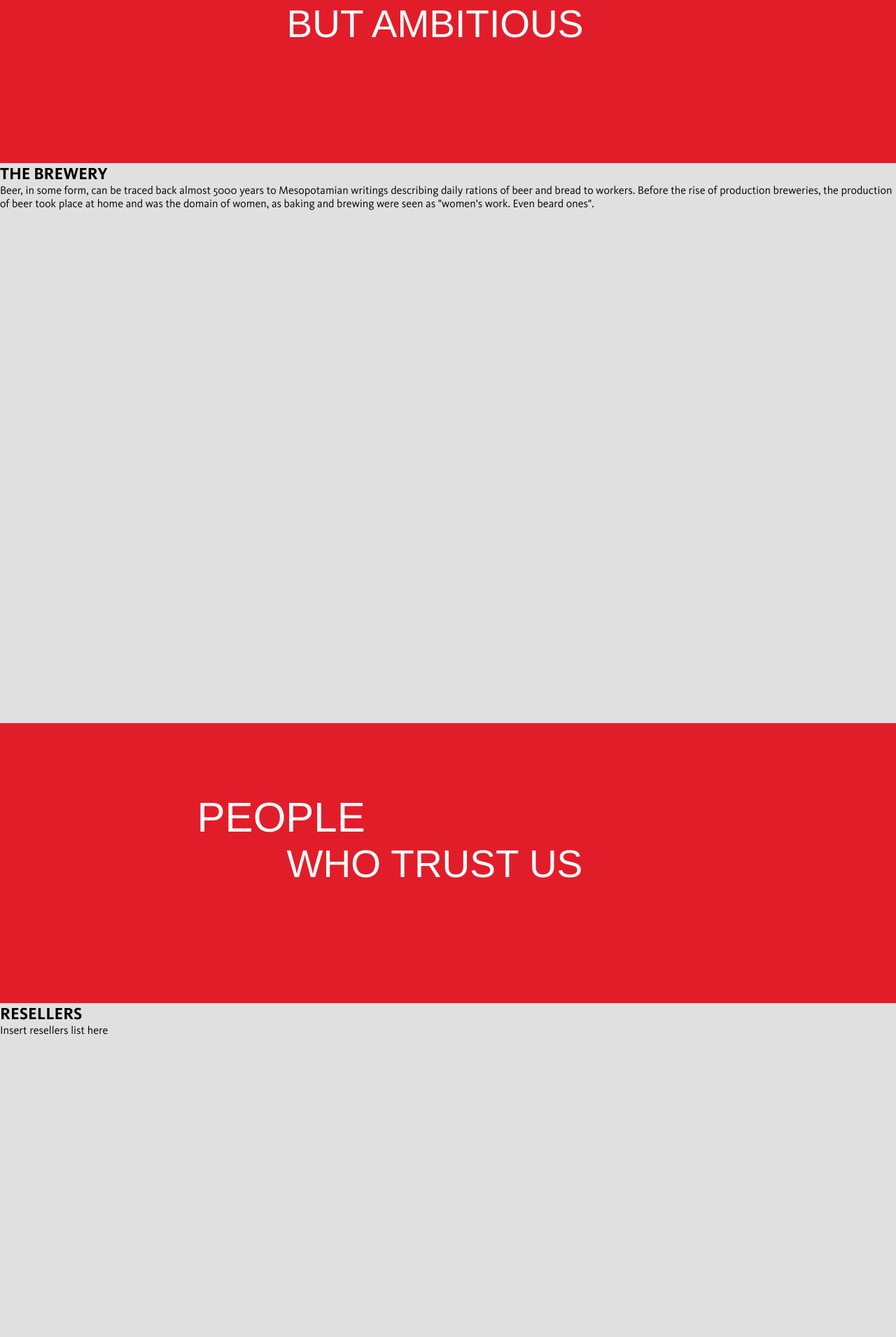
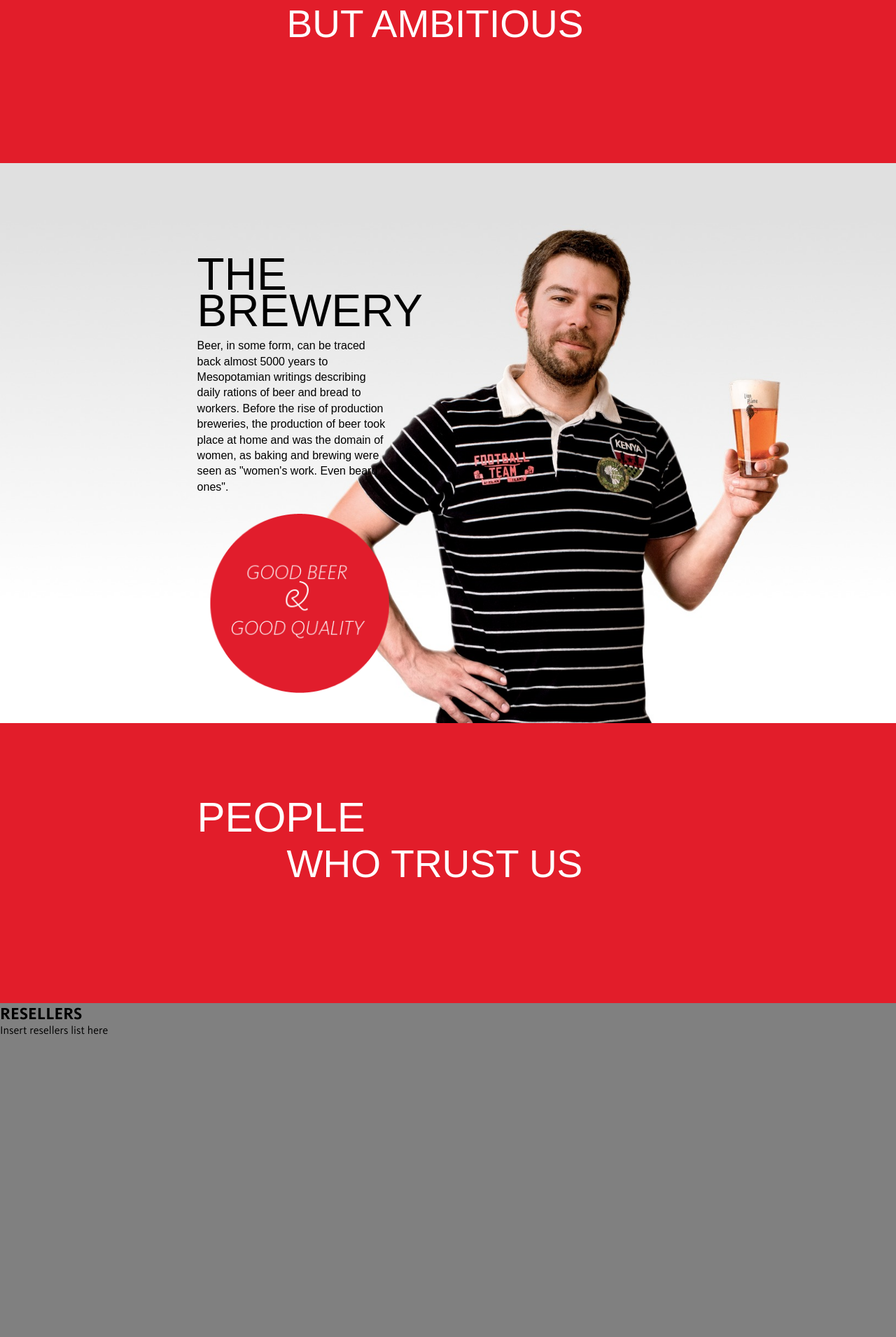
Before and after one commit to amodef/lion-a-plume.be, a PHP site: page / in a window 1280 px wide. Shown: the part 2167-4077 px from the top of the page at 70% size. Run offline with PHP 8.4, Linux system fonts and the light colour scheme; some libraries are stand-ins or nearby versions; some web fonts are replaced.

Commit message:
Add the third page layout

```diff
--- a/index.html
+++ b/index.html
@@ -29,7 +29,7 @@
 				<a href="#intro"><img src="images/nav_logo.png" alt="Lion à Plume" title="Lion à Plume"></a>
 			</li>
 			<li class="t1"><a href="#slides" title="Our beers">Our beers</a></li>
-			<li class="t2"><a href="#brewe_bg" title="The brewery">The brewery</a></li>
+			<li class="t2"><a href="#brewe" title="The brewery">The brewery</a></li>
 			<li class="t3"><a href="#resel_bg" title="Resellers">Resellers</a></li>
 			<li class="t4"><a href="#conta_bg" title="Contact">Contact</a></li>
 		</ul>
@@ -218,13 +218,16 @@
 	    </div>
 	</div>
 
-	<div id="brewe_bg" class="bg">
-		<div class="story">
-			<div class="float-left">
-		      <h2>THE BREWERY</h2>
+	<!-- Brewery presentation -->
+	<div id="brewe" class="brewe bg">
+	<div class="container">
+		<section class="brewe_txt">
+		      <h1>The brewery</h1>
 		      <p>Beer, in some form, can be traced back almost 5000 years to Mesopotamian writings describing daily rations of beer and bread to workers. Before the rise of production breweries, the production of beer took place at home and was the domain of women, as baking and brewing were seen as "women's work. Even beard ones".</p>
-		    </div>
-	    </div>
+		</section>
+		<div class="brewe_sticker">
+		</div>
+	</div>
 	</div>
 
 	<div id="tr3" class="transition">
--- a/scripts/jquery.projectCode.js
+++ b/scripts/jquery.projectCode.js
@@ -12,6 +12,8 @@ $(document).ready(function(){
 	$('#tr1').parallax("50%", 0.3);
 
 	$('#tr2').parallax("50%", 0.3);
+
+	//$('.brewe_sticker').parallax("0%", 0.3);
 	//$('#tr3').parallax("50%", 0.3);
 	//$('#tr4').parallax("50%", 0.3);
 
--- a/styles/style.css
+++ b/styles/style.css
@@ -1,5 +1,4 @@
 /* Initialization  */
-/* Test ssh access */
 html, body{
 	width: 100%;
 	height:100%;
@@ -106,8 +105,7 @@ ul{
 
 /* Structural content */
 .bg{
-	background:url(../images/bg_1.png) center 0 repeat-x;
-	background-size: cover;
+	background:grey;
 	height: 100%;
 	min-width:100%;
 	z-index: -1;
@@ -116,21 +114,15 @@ ul{
 	background:url(../images/bg_1.jpg) center 0 no-repeat fixed;
 	background-size: cover;
 }
-
-.intro_glass{
-	background:url(../images/intro_glass.png) no-repeat  center bottom transparent;
-	width: 19.2em;
-	height:41.569523em;
-	display: inline-block;
-	background-size: cover;
-	position: relative;
-    top: 85px;
-}
-
 .slides{
 	background:url(../images/bg_2.jpg) center 0 no-repeat fixed;
 	background-size: cover;
 }
+.brewe{
+	background:url(../images/bg_3.jpg) center 0 no-repeat fixed;
+	background-size: cover;
+}
+
 .container{
 	z-index:1;
 	margin:auto;
@@ -225,6 +217,15 @@ ul{
 	font-size: 1.4em;
 	font-weight: 700;
 }
+.intro_glass{
+	background:url(../images/intro_glass.png) no-repeat  center bottom transparent;
+	width: 19.2em;
+	height:41.569523em;
+	display: inline-block;
+	background-size: cover;
+	position: relative;
+  top: 85px;
+}
 
 /*.intro_glass{
 	display: inline-block;
@@ -268,7 +269,7 @@ ul{
 	padding-top: 12%;
 	width: 18%;
 }
-.slides_txt h1{
+.slides_txt h1, .brewe_txt h1{
 	font-weight: 200;
 	font-size: 4em;
 	line-height: 0.8em;
@@ -283,7 +284,7 @@ ul{
 	height: 3em;
 	background: url('../images/corner.png') 0 1.5em no-repeat;
 }
-.slides_txt article{
+.slides_txt article, .brewe_txt p{
 	line-height:1.4em;
 	font-weight: 200;
 }
@@ -292,6 +293,25 @@ ul{
 	font-size: 1em;
 	color: #cc202f;
 	line-height:1.4em;
+}
+
+/* Brewery presentation (page 3) */
+.brewe_txt{
+	z-index:0;
+	width:30%;
+	padding-top:15%;
+	margin-left:10%;
+}
+.brewe_txt h1{
+	margin-bottom:5%;
+}
+.brewe_sticker{
+	background: url('../images/sticker.png') center 0 no-repeat;
+	background-size: cover;
+	z-index:1;
+	margin:3% 0 0 12%;
+	width:16em;
+	height:16em;
 }
 
 /* Tranzition pages */
```
Also changed, not shown: images/Lion-a-plume_0012_Teinte_Saturation-2.png (deleted), images/bg_1.png (deleted), images/bg_3.jpg (added), images/sticker.png (renamed from images/Lion-a-plume_0016_good-beer--&--good-quality-copie.png).
